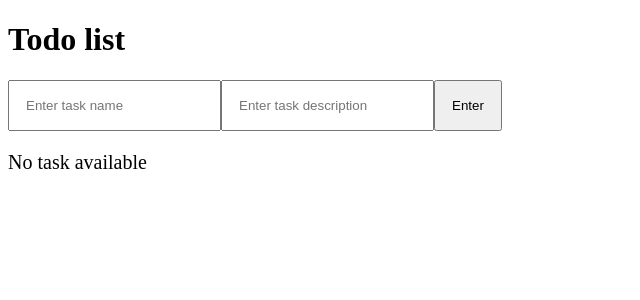
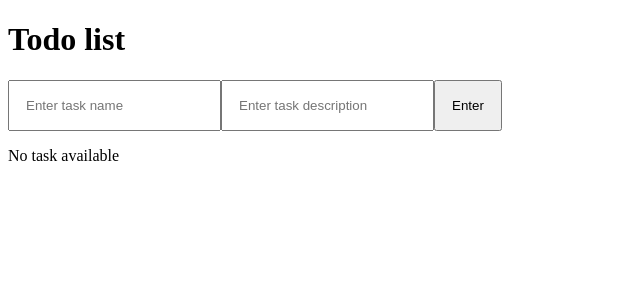
Before and after one commit to ImpudentBlaster/Todo, a React (Create React App) app: page / in a window 1280 px wide. Shown: the top 300 px of the page, without its empty margins (0-640 px from the left). Built offline with nearby package versions, Linux system fonts and the light colour scheme.

Commit message:
Update App.css

```diff
--- a/src/App.css
+++ b/src/App.css
@@ -10,5 +10,5 @@ input , button{
 
 li , p{
     margin-bottom: 0.75rem;
-    font-size: 1.25rem;
+
 }
```
